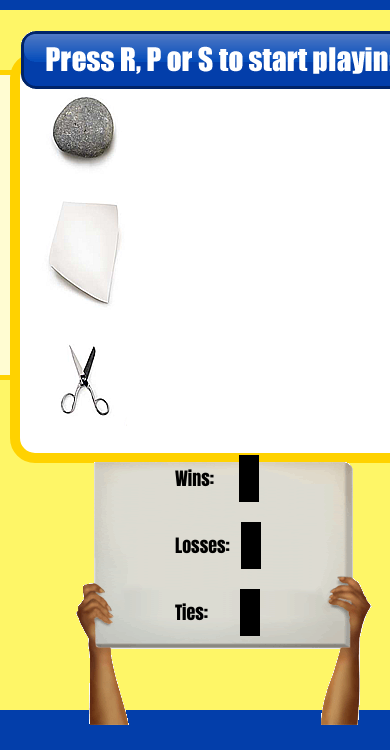
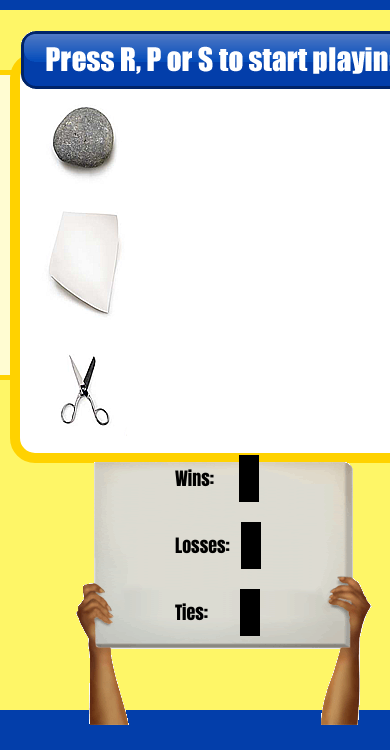
Before and after one commit to JasonMartocci/My-Portfolio, a PHP site: page /games/rock-paper-scissors/index.html in a window 390 px wide; the page is wider, and only the part inside the window is pictured. Shown: the top 750 px of that part. Run offline with PHP 8.4, Linux system fonts and the light colour scheme.

Commit message:
added mobile responsive versions

```diff
--- a/games/rock-paper-scissors/css/style.css
+++ b/games/rock-paper-scissors/css/style.css
@@ -100,6 +100,10 @@ html, body {
 /* Start of phone 640px width css styling */
 @media only screen and (max-width: 640px) {
 
+	#mobileGameplay{
+		float: left;
+		margin-top: 10px;
+	}
 	.btns{
 		padding: 2px 0 0 0;
 		width:40px;
```
